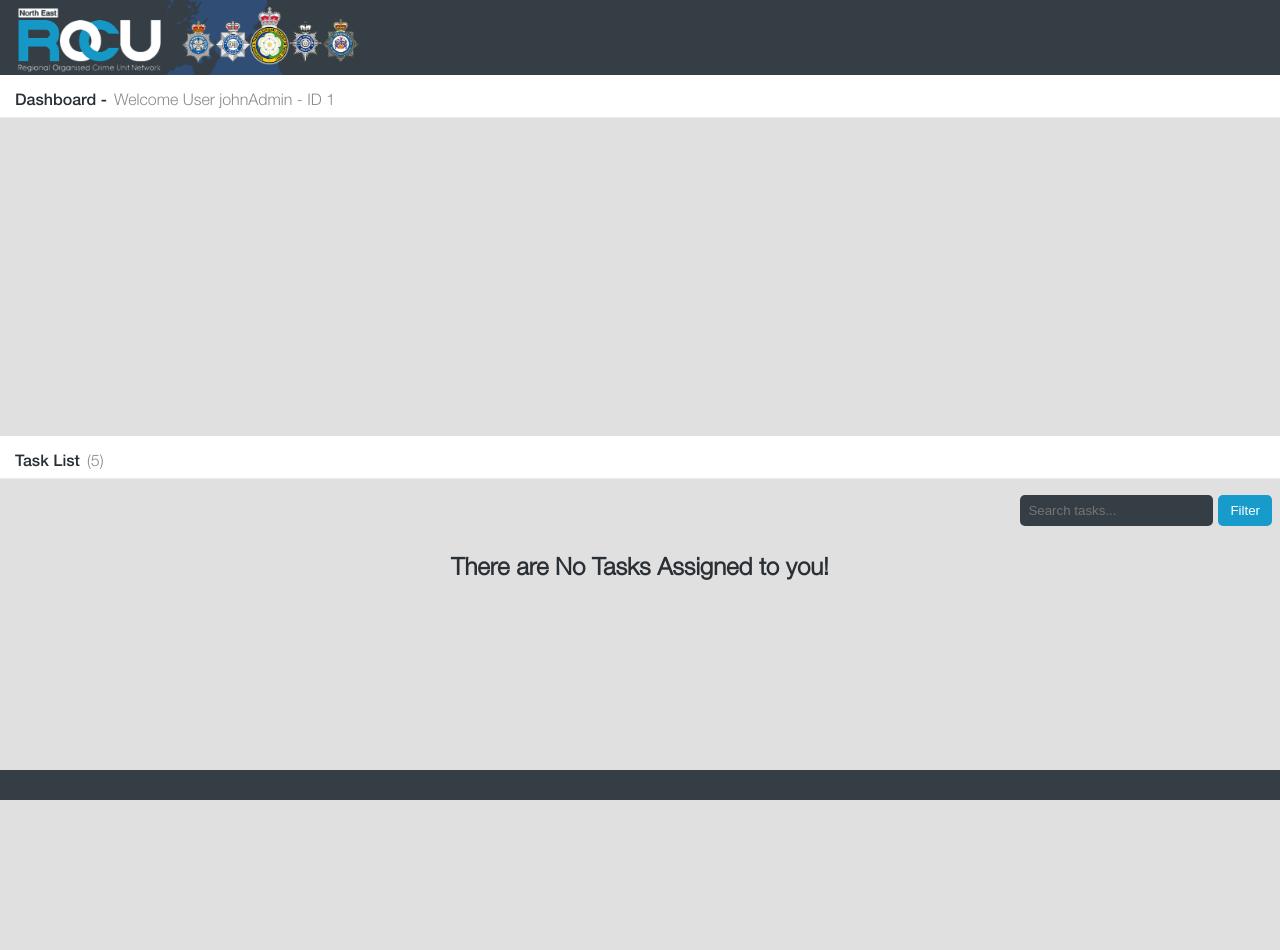
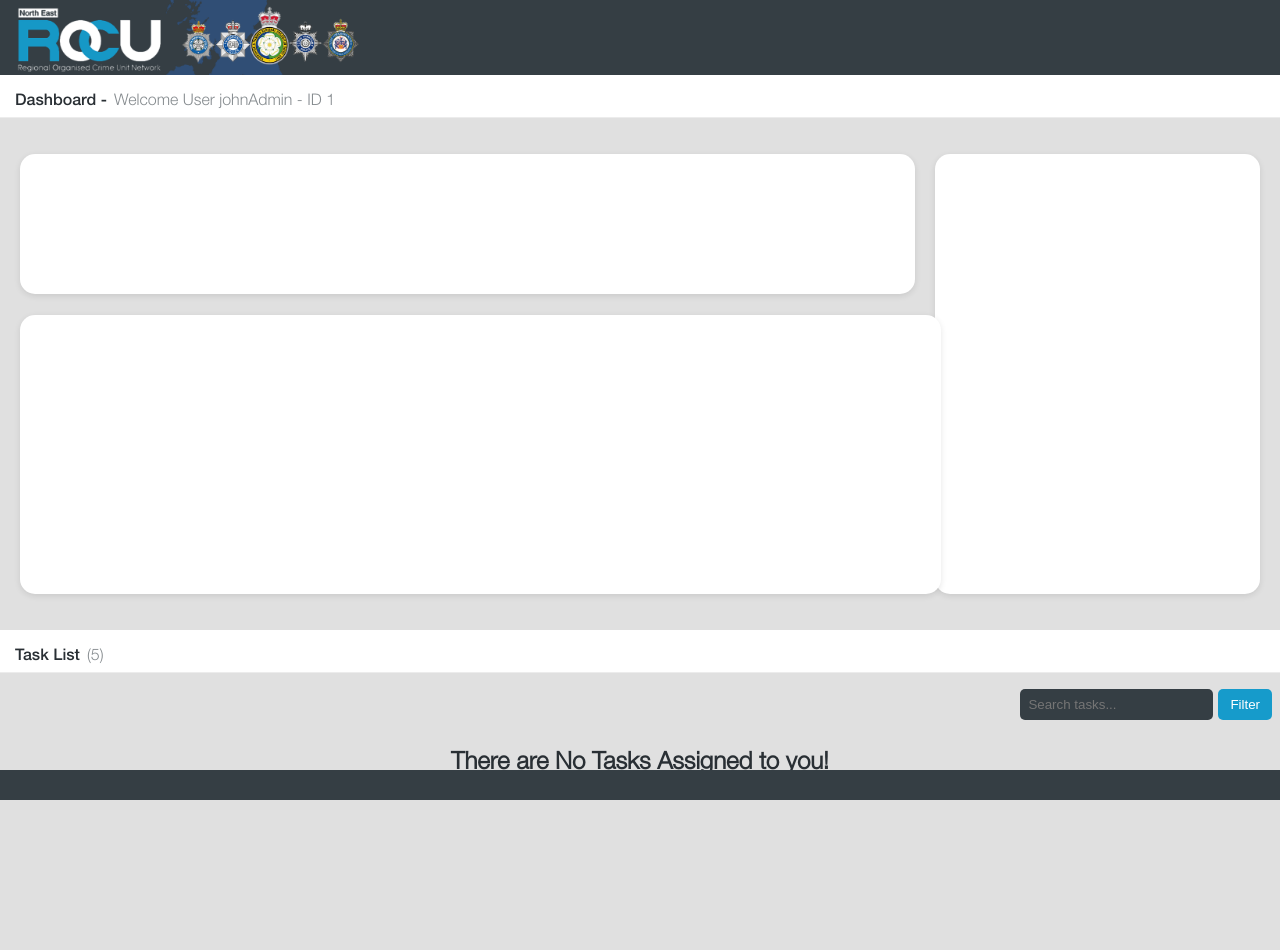
Before and after one commit to Murtaza-2x/Team6-YHROCU-workflow, a PHP site: page /list-task-page.php in a window 1280 px wide. Run offline with PHP 8.4, Linux system fonts and the light colour scheme; a user stored in the database is signed in; data comes from the database, SQL or seed files in the repository.

Commit message:
Added simple dashboard section divs

```diff
--- a/SOFTWARE TEAM 6/htdocs/CSS/dashboard_styles.css
+++ b/SOFTWARE TEAM 6/htdocs/CSS/dashboard_styles.css
@@ -1,7 +1,7 @@
 /* DASH SECTION */
 .DASH-CONTENT {
   width: 100%;
-  height: 400px;
+  height: 700px;
 }
 
 .DASH-AREA {
@@ -35,5 +35,43 @@
   padding-left: 7px;
   opacity: 0.6;
 }
+
+.DASH-SECTION-CONTAINER {
+  display: flex;
+  padding: 20px;
+  gap: 20px;
+}
+
+.DASH-SECTION-CONTAINER-2 {
+  position: absolute;
+  display: flex;
+  padding: 20px;
+  gap: 20px;
+  top:220px;
+}
+
+.DASH-SECTION-1, .DASH-SECTION-2, .DASH-SECTION-3 {
+  padding: 20px;
+  background-color: white;
+  border: none;
+  border-radius: 15px;
+  box-shadow: 0 2px 6px rgba(0,0,0,0.1);
+}
+
+.DASH-SECTION-1 {
+  width: 900px;
+  height: 100px;
+}
+
+.DASH-SECTION-2 {
+  width: 300px;
+  height: 400px;
+}
+
+.DASH-SECTION-3 {
+  width: 881px;
+  height: 239px;
+}
+
 /* DASH SECTION END */
 /* MIDDLE SECTION END */
--- a/SOFTWARE TEAM 6/htdocs/INCLUDES/inc_dashboard.php
+++ b/SOFTWARE TEAM 6/htdocs/INCLUDES/inc_dashboard.php
@@ -17,7 +17,24 @@
     echo "<p class='DASH-HEADER-2'>Welcome " . $clearance . " " . $username . " - ID " . $id . "</p>";
     ?>
   </div>
+
   <div class="DASH-AREA">
+    <div class="DASH-SECTION-CONTAINER">
+
+      <div class="DASH-SECTION-1">
+      </div>
+
+      <div class="DASH-SECTION-2">
+      </div>
+
+    </div>
+
+    <div class="DASH-SECTION-CONTAINER-2">
+
+      <div class="DASH-SECTION-3">
+      </div>
+
+    </div>
   </div>
 </div>
 <!-- DASHBOARD SECTION END -->
--- a/SOFTWARE TEAM 6/htdocs/INCLUDES/inc_taskcreate.php
+++ b/SOFTWARE TEAM 6/htdocs/INCLUDES/inc_taskcreate.php
@@ -39,7 +39,7 @@
                 $sql_projects = "SELECT id, project_name FROM projects ORDER BY id"; // Sorted by ID now
                 $result_projects = $conn->query($sql_projects);
                 ?>
-                <select class="DROPDOWN-GROUP" id="project-title" name="project_id" required>
+                <select class="DROPDOWN-GROUP" id="project_id" name="project_id" required>
                     <option value="">Select Project</option>
                     <?php
                     if ($result_projects && $result_projects->num_rows > 0) {
--- a/SOFTWARE TEAM 6/htdocs/create-project-page.php
+++ b/SOFTWARE TEAM 6/htdocs/create-project-page.php
@@ -7,7 +7,6 @@ On success, it redirects to the view-project-page for the new project.
 On GET requests, it displays the form.
 */
 $title = 'ROCU: Create Project';
-session_start();
 include 'INCLUDES/inc_connect.php';
 include 'INCLUDES/inc_header.php';
 
--- a/SOFTWARE TEAM 6/htdocs/view-project-page.php
+++ b/SOFTWARE TEAM 6/htdocs/view-project-page.php
@@ -1,7 +1,7 @@
 <?php
 /*
 This file displays a single project's details by retrieving data from the projects table.
-It shows projectName (subject), description, status, and priority.
+It shows project_name (subject), description, status, and priority.
 If the project is found, its details are displayed.
 An Edit button is available (for higher-clearance users) to go to the edit-project page.
 */
```
